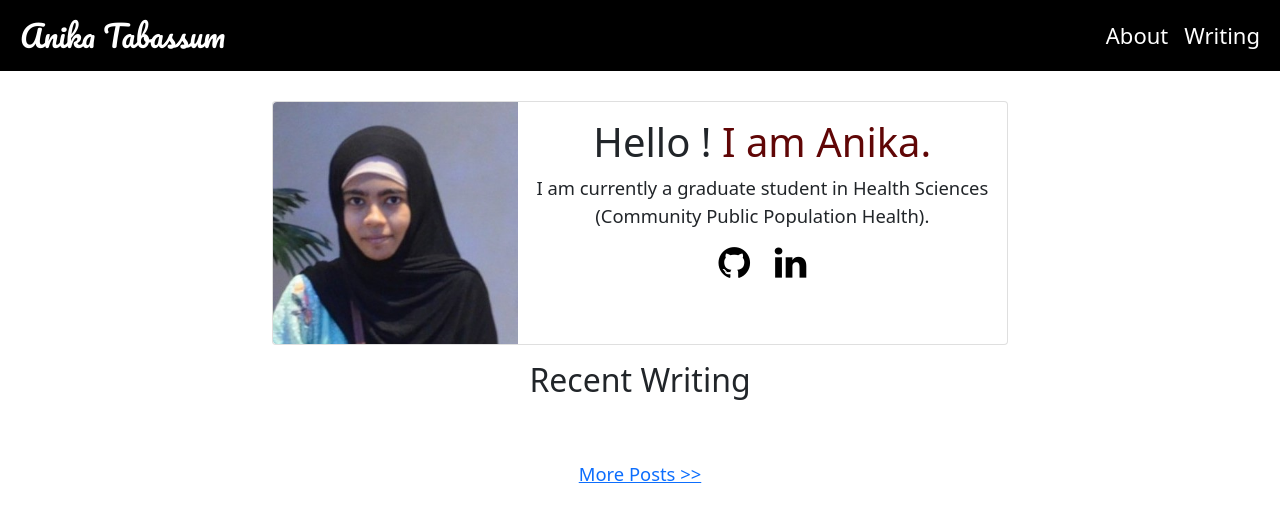
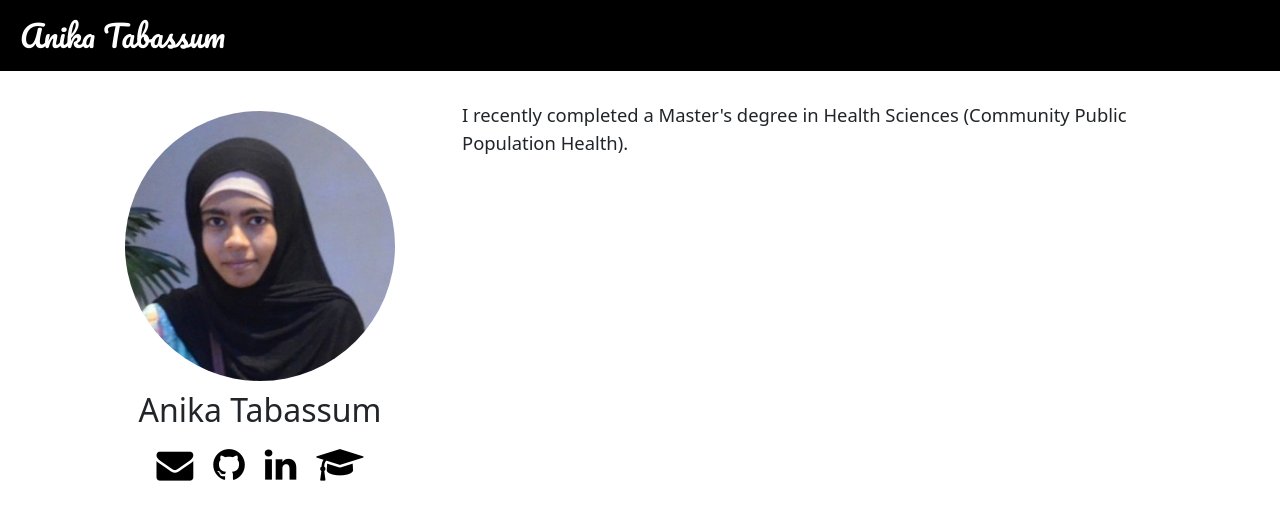
Before and after one commit to atabas/atabas.github.io, a Jekyll site: the page built from index.html, in a window 1280 px wide. Shown: the top 522 px of the page. Built offline with Jekyll 4.4.1, drawn with Linux system fonts in a browser that asks for light colours; nearby versions of some CDN libraries; Markdown is read by kramdown in place of the engine named in the settings; comment, search, counter and statistics services are not loaded.

Commit message:
updates in progress

```diff
--- a/_layouts/default.html
+++ b/_layouts/default.html
@@ -27,10 +27,8 @@
 
             </ul>
             <ul class="navbar-nav ms-auto icon-links">
-              <li class="nav-item"><a href="/about" class="nav-link">About</a></li>
-              <li class="nav-item"><a href="/posts" class="nav-link">Writing</a></li>
-              <!-- <li><a href="https://github.com/atabas" class="nav-link"><i class="fa fa-github fa-2x nav-icon" aria-hidden="true"></i></a></li>
-              <li><a href="https://ca.linkedin.com/in/anikatabassum" class="nav-link"><i class="fa fa-linkedin fa-2x nav-icon" aria-hidden="true"></i></a> -->
+              <!-- <li class="nav-item"><a href="/about" class="nav-link">About</a></li>
+              <li class="nav-item"><a href="/posts" class="nav-link">Writing</a></li> -->
               </li>
             </ul>
           </div>
--- a/css/main.css
+++ b/css/main.css
@@ -94,7 +94,37 @@ a:visited {
   font-size: 115%;
   line-height: 1.5em;
   margin: 30px auto;
-  max-width: 47.5rem;
+  // max-width: 47.5rem;
+}
+
+.avatar-circle {
+    border-radius: 50%;
+}
+.avatar {
+    width: 270px;
+    height: 270px;
+    margin: 0 auto;
+    object-fit: cover;
+}
+
+ul.social-icons {
+    display: inline-flex;
+    flex-direction: row;
+    flex-wrap: wrap;
+    justify-content: center;
+    list-style: none;
+    padding: 0;
+    margin: 10px;
+}
+
+#picture-card {
+    text-align: center;
+    padding: 10px;
+    position: relative;
+}
+
+.picture-card__description{
+  margin-top: 10px;
 }
 
 .header a {
--- a/index.html
+++ b/index.html
@@ -5,31 +5,47 @@ title: Anika Tabassum
 
 
 <div class="container">
-  <div class="card mb-3" style="">
-  <div class="row g-0">
-    <div class="col-md-4">
-      <img src="images/1754768962210.jpg" class="img-fluid rounded-start" alt="...">
+  <div class="row">
+    <div class="col-12 col-lg-4">
+      <div id="picture-card">
+        <img src="images/1754768962210.jpg" class="avatar avatar-circle" alt="...">
+        <div class="picture-card__description">
+          <h2>Anika Tabassum</h2>
         </div>
-    <div class="col-md-8">
-      <div class="card-body">
-        <h1 class="card-title no-underline">Hello ! <a href="/about">I am Anika.</a> </h1>
-        <p class="card-text">I am currently a graduate student in Health Sciences (Community Public Population Health).</p>
+        <ul class="social-icons">
+          <li>
+            <a href="mailto:anika01@gmail.com" class="card-icon">
+              <i class="fa fa-envelope fa-2x nav-icon" aria-hidden="true"></i>
+            </a>
+          </li>
+          <li>
             <a href="https://github.com/atabas" class="card-icon">
               <i class="fa fa-github fa-2x nav-icon" aria-hidden="true"></i>
             </a>
+          </li>
+          <li>
             <a href="https://ca.linkedin.com/in/anikatabassum" class="card-icon">
               <i class="fa fa-linkedin fa-2x nav-icon" aria-hidden="true"></i>
             </a>
+          </li>
+          <li>
+            <a href="https://scholar.google.com/citations?user=KAcMrMIAAAAJ&hl=en" class="card-icon">
+              <i class="fa fa-graduation-cap fa-2x nav-icon" aria-hidden="true"></i>
+            </a>
+          </li>
+        </ul>
       </div>
     </div>
+    <div class="col-12 col-lg-8">
+      <p class="post">I recently completed a Master's degree in Health Sciences (Community Public Population Health).</p>
     </div>
   </div>
-  <h2>Recent Writing</h2>
+  <!-- <h2>Recent Writing</h2>
   <ul class="posts">
     {% for post in site.posts limit:3 %}
       <li><a href="{{ post.url }}">{{ post.title }}</a><span> {{ post.date | date_to_string }}</span></li>
     {% endfor %}
 
   </ul>
-  <a href="/posts">More Posts >></a>
+  <a href="/posts">More Posts >></a> -->
   </div>
```
Lines whose indentation alone changed are shown as unchanged.
